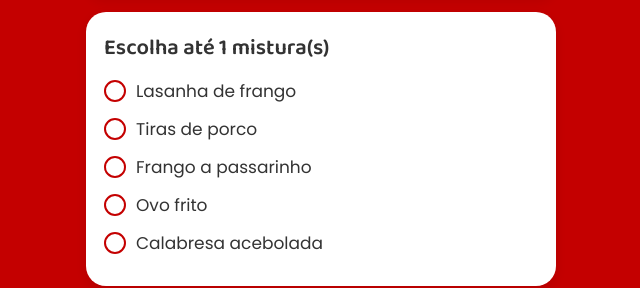
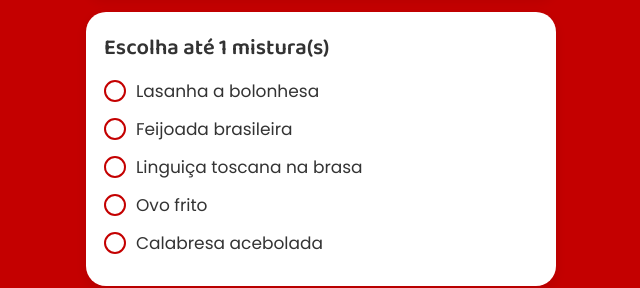
Before and after one commit to GenesisApps123/meu-pratinho-app, a plain HTML site: page index.html in a window 1280 px wide. Shown: the part 1100-1388 px from the top of the page, without its empty margins (319-959 px from the left). Drawn offline with Linux system fonts and the light colour scheme; some packages are replaced by stand-ins of ours.

Commit message:
Update checkbox options in index.html

```diff
--- a/index.html
+++ b/index.html
@@ -196,21 +196,21 @@ Escolha até 1 mistura
 <small class="erro" id="erro-mistura"></small>
 
 <label class="check">
-<input type="checkbox" class="mistura" value="Lasanha de frango">
+<input type="checkbox" class="mistura" value="Lasanha a bolonhesa">
 <span></span>
-Lasanha de frango
+Lasanha a bolonhesa
 </label>
 
 <label class="check">
-<input type="checkbox" class="mistura" value="Tiras de porco">
+<input type="checkbox" class="mistura" value="Feijoada brasileira">
 <span></span>
-Tiras de porco
+Feijoada brasileira
 </label>
 
  <label class="check">
-<input type="checkbox" class="mistura" value="Frango a passarinho">
+<input type="checkbox" class="mistura" value="Linguiça toscana na brasa">
 <span></span>
-Frango a passarinho
+Linguiça toscana na brasa
 </label>
 
 
```
